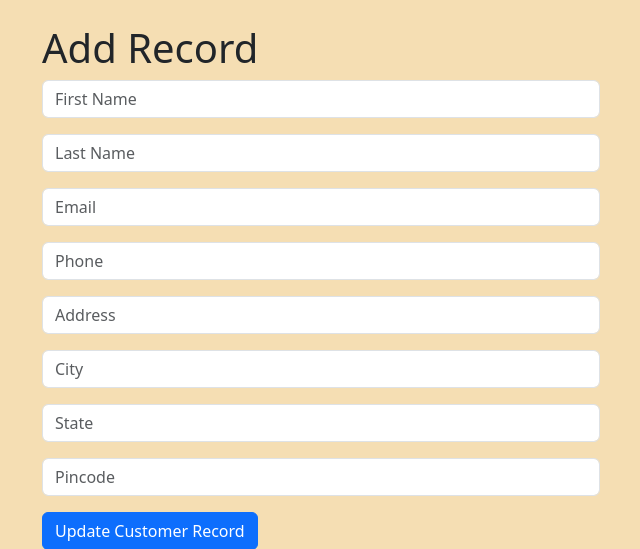
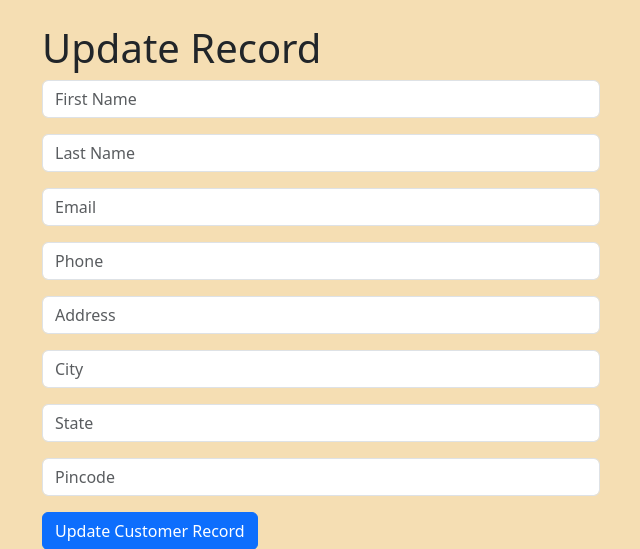
Before and after one commit to Periyasamy107/Django-Simple-Customers-CRM, a Django app: template templates/update_customer.html in a window 1280 px wide. Shown: the part 56-605 px from the top of the page, without its empty margins (319-959 px from the left). Run offline with Django 5.2, Linux system fonts and the light colour scheme; the template is opened without the code that fills it: values that come from a table or form of the project are taken from there, others are empty.

Commit message:
In templates update_customer html file heading changed

```diff
--- a/templates/update_customer.html
+++ b/templates/update_customer.html
@@ -3,7 +3,7 @@
 {% block content %}
 
 <div class="col-md-6 offset-md-3">
-<h1> Add Record </h1>
+<h1> Update Record </h1>
 
 <form method='POST'>
     {% csrf_token %}
```
